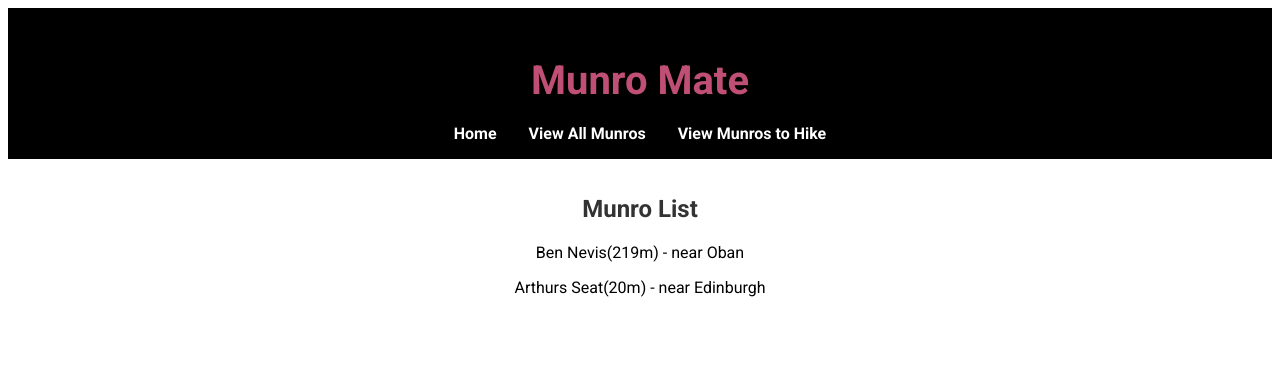
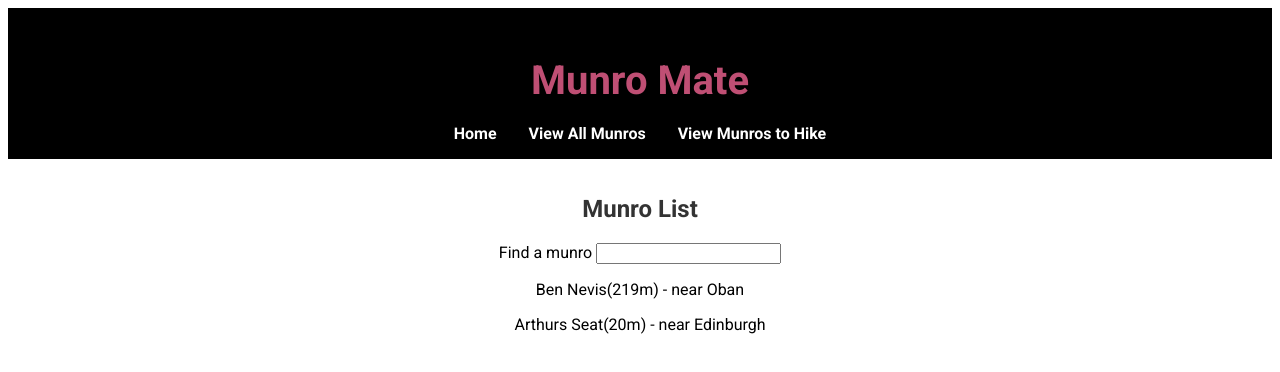
Before and after one commit to sarahvii/munromate, a React (Vite) app: page /munros in a window 1280 px wide. Shown: the top 372 px of the page. Built offline with nearby package versions, Linux system fonts and the light colour scheme.

Commit message:
filtered search added

```diff
--- a/src/App.jsx
+++ b/src/App.jsx
@@ -35,7 +35,7 @@ const App = () => {
   return (
     <Router>
       <Helmet>
-        <link href='https://fonts.googleapis.com/css2?family=Roboto:wght@300;400;500;700&display=swap' rel="stylesheet" />;
+        <link href='https://fonts.googleapis.com/css2?family=Roboto:wght@300;400;500;700&display=swap' rel="stylesheet" />
       </Helmet>
       <GlobalStyles />
       <NavBar />
--- a/src/components/Content/Home.jsx
+++ b/src/components/Content/Home.jsx
@@ -32,6 +32,8 @@ const Home = ({name, munros}) => {
     )
 }
 
+// hike to the moon
+
 export default Home;
 
 const Title = styled.h1`
--- a/src/components/Content/MunroList.jsx
+++ b/src/components/Content/MunroList.jsx
@@ -1,12 +1,33 @@
-import styled from "styled-components";
+import { useState, useEffect } from 'react';
+import styled from 'styled-components';
 import Munro from "./Munro";
 
+
 const MunroList = ({munros}) => {
+    const [munrosInList, setMunrosInList] = useState(munros)
+    const [searchTerm, setSearchTerm] = useState('')
+
+    useEffect(() => {
+        const filteredMunros = munros.filter(munro =>
+            munro.name.toLowerCase().includes(searchTerm.toLowerCase())
+    )
+    setMunrosInList(filteredMunros)
+    }, [searchTerm, munros])
+
+    const handleSearchChange = (event) => {
+        setSearchTerm(event.target.value)
+    }
+
     return (
         <Wrapper>
         <Title>Munro List</Title>
+        <div>
+        </div>
+        <div>
+            Find a munro <input value={searchTerm} onChange={handleSearchChange} />
+        </div>
             <List>
-            {munros.map(munro => (
+            {munrosInList.map(munro => (
                 <Munro key={munro.id} munro={munro} />
             ))}
         </List>
```
